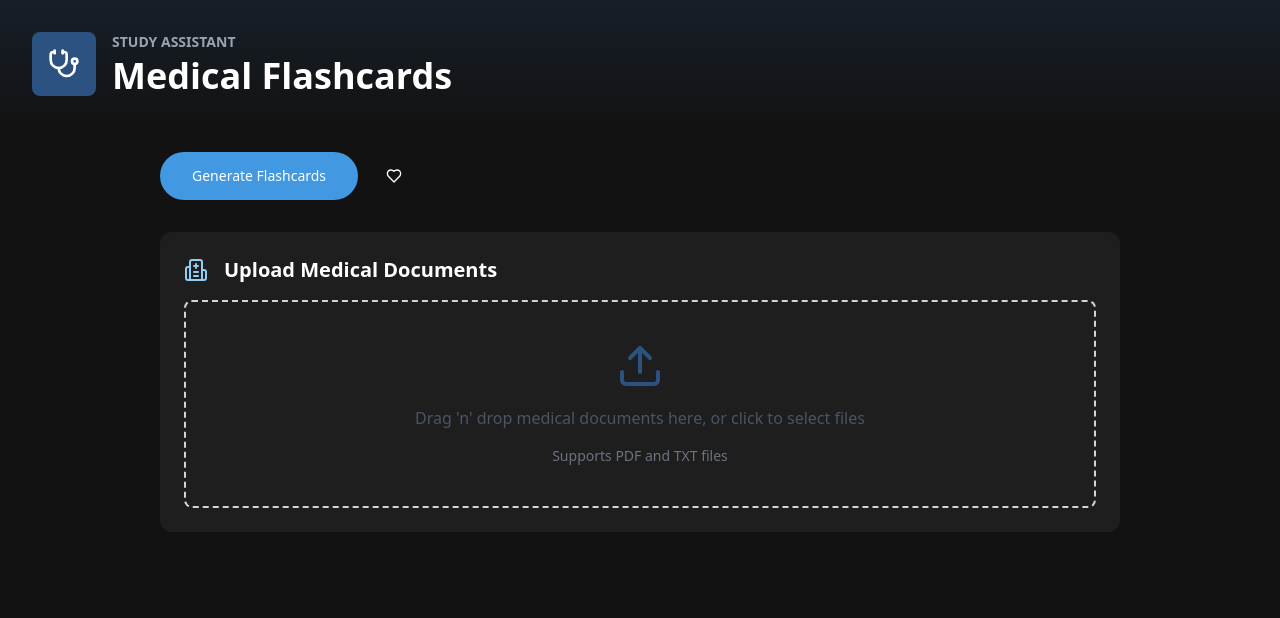
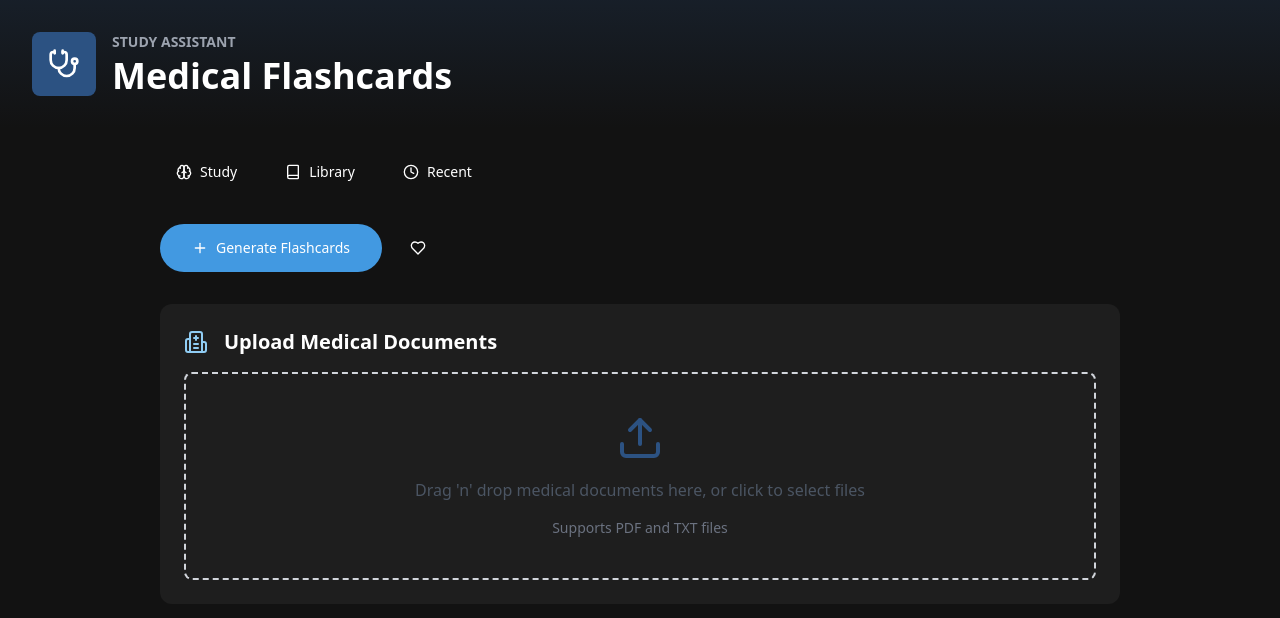
Before and after one commit to VespianRex/cardgenius, a React (Vite) app: page / in a window 1280 px wide. Shown: the top 618 px of the page. Built offline with nearby package versions, Linux system fonts and the light colour scheme.

Commit message:
Continue development progress
[skip gpt_engineer]

```diff
--- a/src/pages/Index.tsx
+++ b/src/pages/Index.tsx
@@ -2,14 +2,14 @@ import { FileUpload } from "@/components/FileUpload";
 import { Flashcard } from "@/components/Flashcard";
 import { Button } from "@/components/ui/button";
 import { useState } from "react";
-import { Heart, Stethoscope, Hospital } from "lucide-react";
+import { Heart, Stethoscope, Hospital, Brain, Book, Clock, Plus } from "lucide-react";
 
 const Index = () => {
   const [showFlashcards, setShowFlashcards] = useState(false);
 
   return (
     <div className="min-h-screen bg-[#121212] text-white">
-      {/* Spotify-style header */}
+      {/* Spotify-style header with medical theme */}
       <header className="bg-gradient-to-b from-medical-primary/20 to-[#121212] p-8">
         <div className="flex items-center gap-4">
           <div className="p-4 bg-medical-primary rounded-lg">
@@ -23,13 +23,30 @@ const Index = () => {
       </header>
 
       <main className="max-w-5xl mx-auto px-8 py-6">
+        {/* Spotify-style navigation pills */}
+        <nav className="flex gap-4 mb-8">
+          <Button variant="ghost" className="rounded-full hover:bg-white/10 gap-2">
+            <Brain className="w-4 h-4" />
+            Study
+          </Button>
+          <Button variant="ghost" className="rounded-full hover:bg-white/10 gap-2">
+            <Book className="w-4 h-4" />
+            Library
+          </Button>
+          <Button variant="ghost" className="rounded-full hover:bg-white/10 gap-2">
+            <Clock className="w-4 h-4" />
+            Recent
+          </Button>
+        </nav>
+
         {/* Action buttons row */}
         <div className="flex items-center gap-4 mb-8">
           {!showFlashcards && (
             <Button
               onClick={() => setShowFlashcards(true)}
-              className="bg-medical-secondary hover:bg-medical-secondary/90 text-white rounded-full px-8 py-6"
+              className="bg-medical-secondary hover:bg-medical-secondary/90 text-white rounded-full px-8 py-6 gap-2"
             >
+              <Plus className="w-5 h-5" />
               Generate Flashcards
             </Button>
           )}
```
